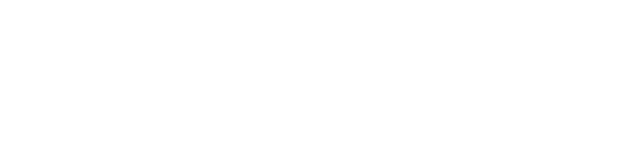
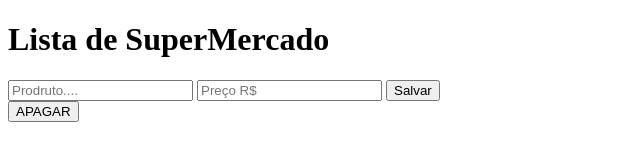
Before and after one commit to rafael-papito/Lista-SuperMercado, a plain HTML site: page index.html in a window 1280 px wide. Shown: the whole page, without its empty margins (0-640 px from the left). Drawn offline with Linux system fonts and the light colour scheme.

Commit message:
Update index.html

```diff
--- a/index.html
+++ b/index.html
@@ -9,6 +9,20 @@
     <title>Super-Mercado</title>
 </head>
 <body>
-
+    <header>
+        <h1>Lista de SuperMercado</h1>
+    </header>
+    <div class="produtos">
+        <input type="text" placeholder="Prodruto...." id="produto">
+        <input type="number" placeholder="Preço R$" id="preco">
+        <input type="button" value="Salvar" onclick="lista()">
+    </div>
+    <div class="cadastrados" id="cadas">
+        <div class="produtos-single" id="cadasSingle">
+        </div>
+    </div>
+    <div class="btn">
+        <input type="button" value="APAGAR" id="delet" onclick="apagar()">
+    </div>
 </body>
 </html>
```
